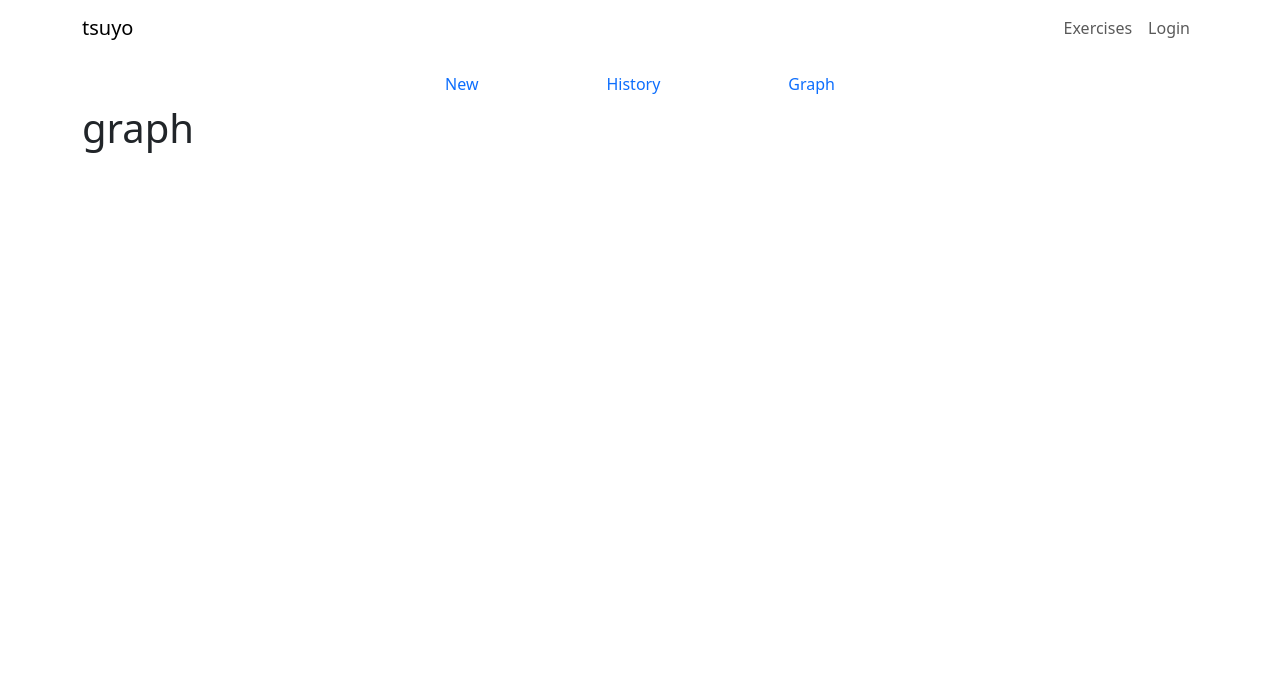
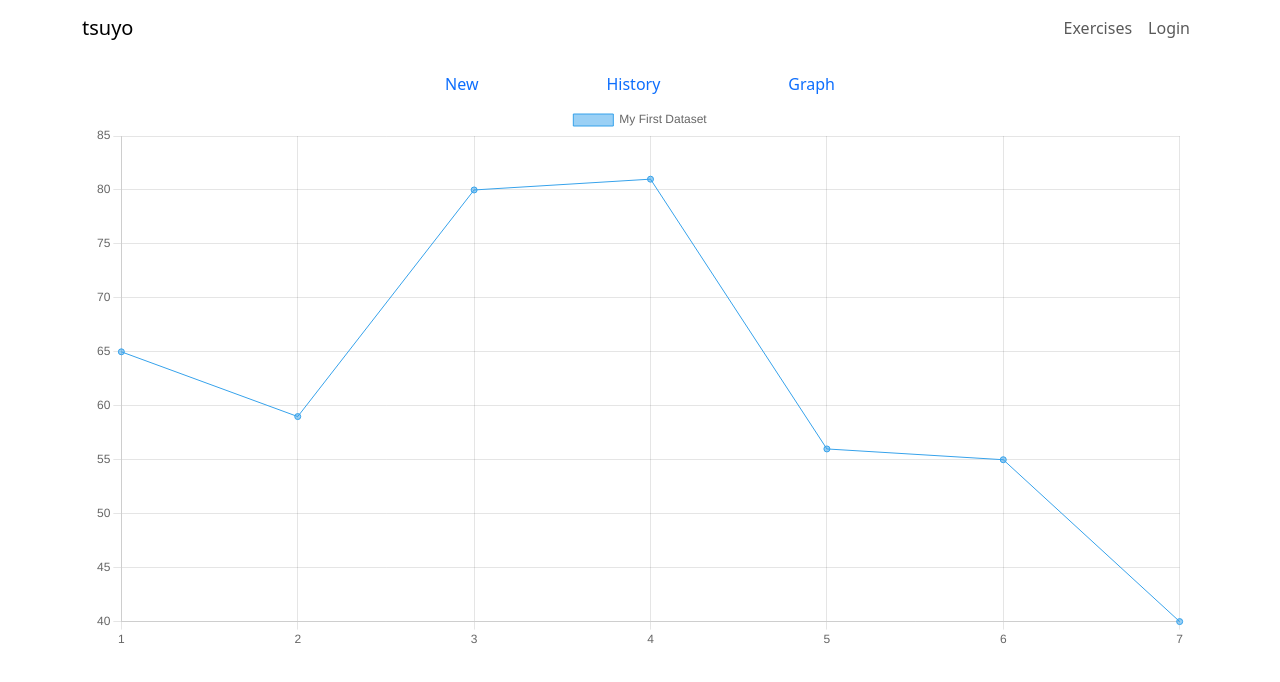
Before and after one commit to wrewsama/tsuyo-frontend, a React (Create React App) app in the folder frontend/: page /1/graph in a window 1280 px wide. Shown: the top 682 px of the page. Built offline with nearby package versions, Linux system fonts and the light colour scheme; no server answers.

Commit message:
set up placeholder graph with chartjs

```diff
--- a/frontend/src/App.js
+++ b/frontend/src/App.js
@@ -5,17 +5,13 @@ import ExercisesList from './components/exercises-list'
 import Exercise from "./components/exercise";
 import New from "./components/new";
 import History from "./components/history";
+import Graph from "./components/graph";
 
 // Temporary page
 
 const Login = () => {
   return <h2>login</h2>;
 };
-
-
-const Graph = () => {
-  return <h1>graph</h1>
-}
 
 const App = () => {
   return (
--- /dev/null
+++ b/frontend/src/components/graph.js
@@ -0,0 +1,21 @@
+import React from 'react'
+import Chart from 'chart.js/auto';
+import { Line } from "react-chartjs-2"
+
+export default function Graph() {
+    const labels = ['1', '2', '3', '4', '5', '6', '7' ] // x axis - should be datetime
+    return (
+        <div className="container">
+            <Line
+                data = {{
+                    labels: labels,
+                    datasets: [{
+                        label: 'My First Dataset',
+                        data: [65, 59, 80, 81, 56, 55, 40], // y axis - should be 1rm
+                        borderWidth: 1
+                    }]
+                }}
+            />
+        </div>
+    )
+}
```
